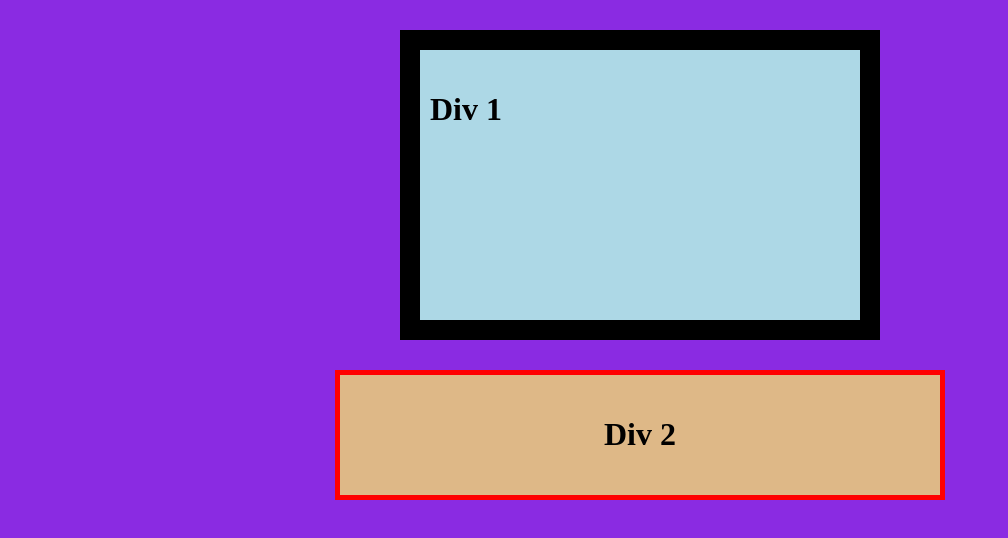
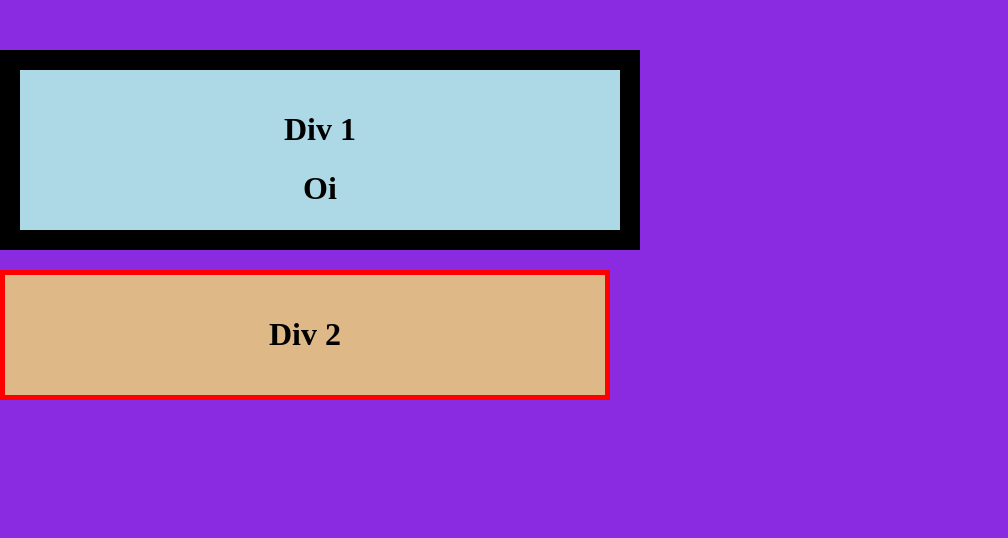
Before and after one commit to sidneyroberto/CPW1_2024_2, a plain HTML site: page exemplo02/index.html in a window 1280 px wide. Shown: the whole page, without its empty margins (0-1008 px from the left). Drawn offline with Linux system fonts and the light colour scheme.

Commit message:
inicinado projeto

```diff
--- a/exemplo02/css/styles.css
+++ b/exemplo02/css/styles.css
@@ -4,20 +4,25 @@ body {
 }
 
 div {
-  margin: 30px auto;
+  /* margin: 30px auto; */
 }
 
 #primeiro-bloco {
   background-color: lightblue;
-  width: 400px;
+  width: 50%;
   height: 200px;
-  padding: 20px 30px 50px 10px;
+  padding: 20px 30px 50px 30px;
   /*padding-top: 20px;
   padding-right: 30px;
   padding-bottom: 50px;
   padding-left: 10px;*/
   border: 20px solid black;
-  /*box-sizing: content-box;*/
+  box-sizing: border-box;
+  margin: 50px 0 20px 0;
+}
+
+h1 {
+  text-align: center;
 }
 
 #segundo-bloco {
--- a/exemplo02/index.html
+++ b/exemplo02/index.html
@@ -9,6 +9,7 @@
   <body>
     <div id="primeiro-bloco">
       <h1>Div 1</h1>
+      <h1>Oi</h1>
     </div>
 
     <div id="segundo-bloco">
--- /dev/null
+++ b/exemplo03/css/pallete.css
@@ -0,0 +1,6 @@
+:root {
+  --header-color: #06bcc1;
+  --menu-color: #7d7c84;
+  --content-color: #eee5e5;
+  --footer-color: #12263a;
+}
```
Also changed, not shown: exemplo03/css/fonts.css (added), exemplo03/css/responsive.css (added), exemplo03/css/styles.css (added), exemplo03/fonts/FascinateInline-Regular.ttf (added), exemplo03/fonts/Poppins-Bold.ttf (added), exemplo03/fonts/Poppins-Regular.ttf (added), exemplo03/img/poster1.jpg (added), exemplo03/img/poster2.jpg (added), exemplo03/img/poster3.jpg (added), exemplo03/index.html (added).
